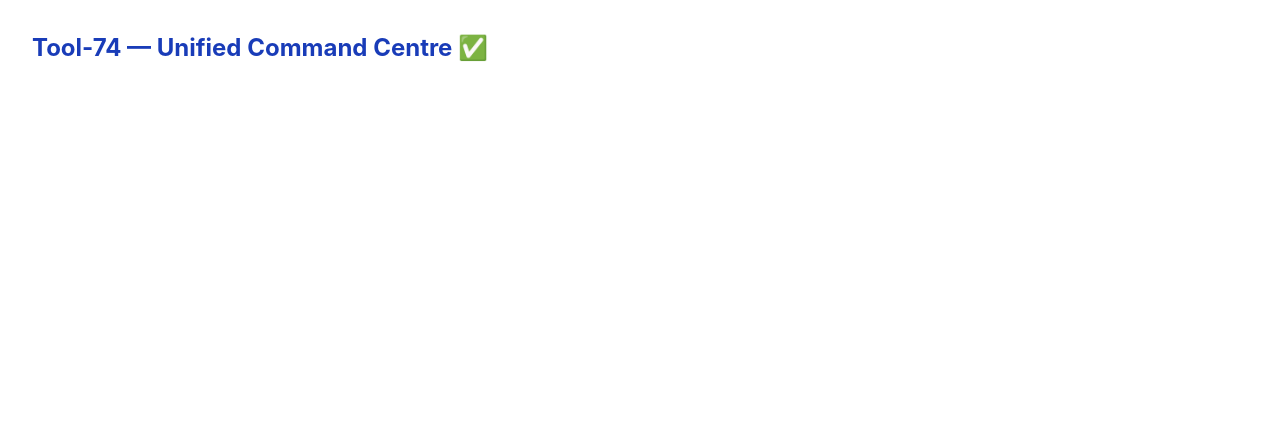
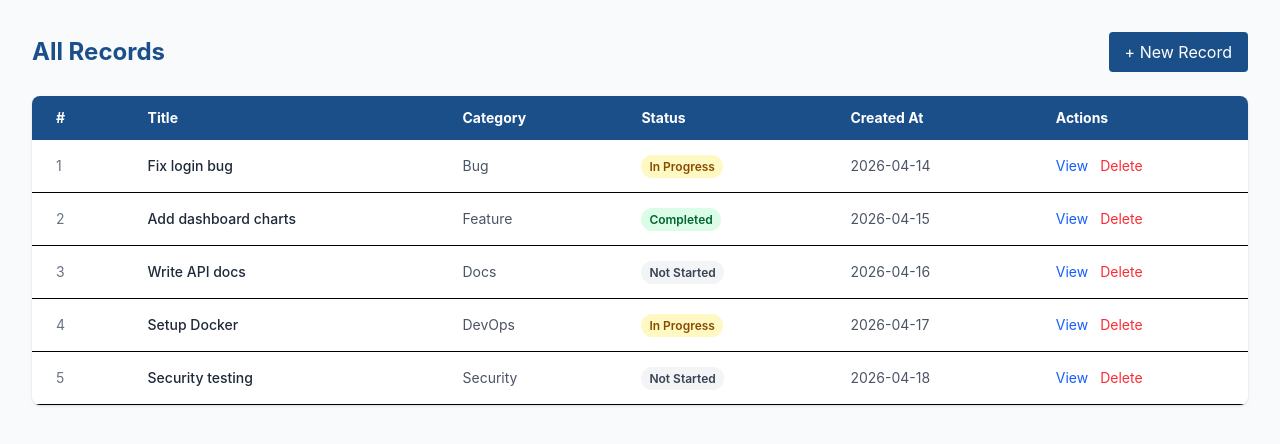
Before and after one commit to tecsxpert/sentineliq-unified-command-centre, a React app in the folder frontend/: page / in a window 1280 px wide. Shown: the top 444 px of the page. Built offline with nearby package versions, Linux system fonts and the light colour scheme; the HTML template or start-up script is replaced by a standard one.

Commit message:
Day 2 — Build List page with table, loading skeleton, status badges, empty state

```diff
--- a/frontend/src/App.jsx
+++ b/frontend/src/App.jsx
@@ -1,14 +1,11 @@
 import { BrowserRouter, Routes, Route } from 'react-router-dom'
+import ListPage from './pages/ListPage'
 
 function App() {
   return (
     <BrowserRouter>
       <Routes>
-        <Route path="/" element={
-          <div className="p-8 text-2xl font-bold text-blue-800">
-            Tool-74 — Unified Command Centre ✅
-          </div>
-        } />
+        <Route path="/" element={<ListPage />} />
       </Routes>
     </BrowserRouter>
   )
--- /dev/null
+++ b/frontend/src/pages/ListPage.jsx
@@ -0,0 +1,95 @@
+import { useEffect, useState } from 'react'
+
+const DUMMY_DATA = [
+  { id: 1, title: 'Fix login bug', status: 'In Progress', category: 'Bug', createdAt: '2026-04-14' },
+  { id: 2, title: 'Add dashboard charts', status: 'Completed', category: 'Feature', createdAt: '2026-04-15' },
+  { id: 3, title: 'Write API docs', status: 'Not Started', category: 'Docs', createdAt: '2026-04-16' },
+  { id: 4, title: 'Setup Docker', status: 'In Progress', category: 'DevOps', createdAt: '2026-04-17' },
+  { id: 5, title: 'Security testing', status: 'Not Started', category: 'Security', createdAt: '2026-04-18' },
+]
+
+const statusColors = {
+  'Completed': 'bg-green-100 text-green-800',
+  'In Progress': 'bg-yellow-100 text-yellow-800',
+  'Not Started': 'bg-gray-100 text-gray-700',
+}
+
+export default function ListPage() {
+  const [records, setRecords] = useState([])
+  const [loading, setLoading] = useState(true)
+
+  useEffect(() => {
+    setTimeout(() => {
+      setRecords(DUMMY_DATA)
+      setLoading(false)
+    }, 1000)
+  }, [])
+
+  return (
+    <div className="min-h-screen bg-gray-50 p-8">
+      {/* Header */}
+      <div className="flex justify-between items-center mb-6">
+        <h1 className="text-2xl font-bold text-[#1B4F8A]">All Records</h1>
+        <button className="bg-[#1B4F8A] text-white px-4 py-2 rounded hover:bg-blue-800">
+          + New Record
+        </button>
+      </div>
+
+      {/* Table */}
+      <div className="bg-white rounded-lg shadow overflow-hidden">
+        <table className="w-full text-sm text-left">
+          <thead className="bg-[#1B4F8A] text-white">
+            <tr>
+              <th className="px-6 py-3">#</th>
+              <th className="px-6 py-3">Title</th>
+              <th className="px-6 py-3">Category</th>
+              <th className="px-6 py-3">Status</th>
+              <th className="px-6 py-3">Created At</th>
+              <th className="px-6 py-3">Actions</th>
+            </tr>
+          </thead>
+          <tbody>
+            {/* Loading skeleton */}
+            {loading && Array(5).fill(0).map((_, i) => (
+              <tr key={i} className="border-b">
+                {Array(6).fill(0).map((_, j) => (
+                  <td key={j} className="px-6 py-4">
+                    <div className="h-4 bg-gray-200 rounded animate-pulse w-24"></div>
+                  </td>
+                ))}
+              </tr>
+            ))}
+
+            {/* Empty state */}
+            {!loading && records.length === 0 && (
+              <tr>
+                <td colSpan={6} className="px-6 py-12 text-center text-gray-400">
+                  No records found.
+                </td>
+              </tr>
+            )}
+
+            {/* Data rows */}
+            {!loading && records.map((record) => (
+              <tr key={record.id} className="border-b hover:bg-gray-50">
+                <td className="px-6 py-4 text-gray-500">{record.id}</td>
+                <td className="px-6 py-4 font-medium text-gray-800">{record.title}</td>
+                <td className="px-6 py-4 text-gray-600">{record.category}</td>
+                <td className="px-6 py-4">
+                  <span className={`px-2 py-1 rounded-full text-xs font-semibold ${statusColors[record.status]}`}>
+                    {record.status}
+                  </span>
+                </td>
+                <td className="px-6 py-4 text-gray-600">{record.createdAt}</td>
+                <td className="px-6 py-4">
+                  <button className="text-blue-600 hover:underline mr-3">View</button>
+                  <button className="text-red-500 hover:underline">Delete</button>
+                </td>
+              </tr>
+            ))}
+          </tbody>
+        </table>
+      </div>
+    </div>
+  )
+}
--- /dev/null
+++ b/frontend/src/services/api.js
@@ -0,0 +1,14 @@
+import axios from 'axios'
+
+const API = axios.create({
+    baseURL: import.meta.env.VITE_API_URL,
+})
+
+// Automatically attach JWT token to every request
+API.interceptors.request.use((config) => {
+    const token = localStorage.getItem('token')
+    if (token) config.headers.Authorization = `Bearer ${token}`
+    return config
+})
+
+export default API
```
